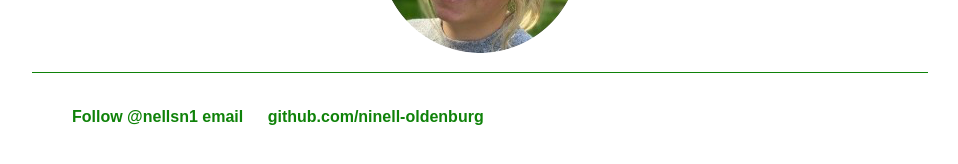
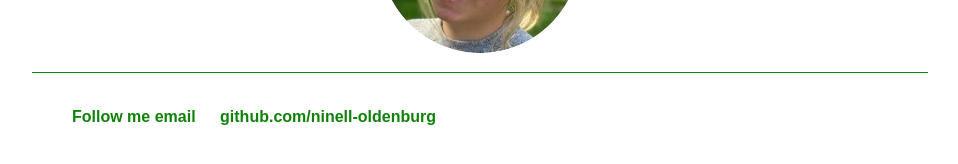
Before and after one commit to ninell-oldenburg/ninell-oldenburg.github.io, a Jekyll site: the page built from README.md, in a window 1280 px wide. Shown: the part 550-714 px from the top of the page, without its empty margins (160-1118 px from the left). Built offline with Jekyll 4.4.1, drawn with Linux system fonts in a browser that asks for light colours; our own code applies the rules of GitHub Pages for plain Markdown files; comment, search, counter and statistics services are not loaded.

Commit message:
Update default.html

```diff
--- a/_layouts/default.html
+++ b/_layouts/default.html
@@ -31,7 +31,8 @@
 			</div><!-- /.container -->
 			<footer>
 	    		<ul>
-	        		<a href="https://twitter.com/nellsn1?ref_src=twsrc%5Etfw" class="twitter-follow-button" data-show-count="false">Follow @nellsn1</a><script async src="https://platform.twitter.com/widgets.js" charset="utf-8"></script>
+	        		<a href="https://twitter.com/nellsn1?ref_src=twsrc%5Etfw" class="twitter-follow-button" data-show-count="false">Follow me</a>
+				<script async src="https://platform.twitter.com/widgets.js" charset="utf-8"></script>
 				<li><a href="mailto:ninelloldenburg@gmail.com">email</a></li>
 	        		<li><a href="https://github.com/ninell-oldenburg">github.com/ninell-oldenburg</a></li>
 				</ul>
```
